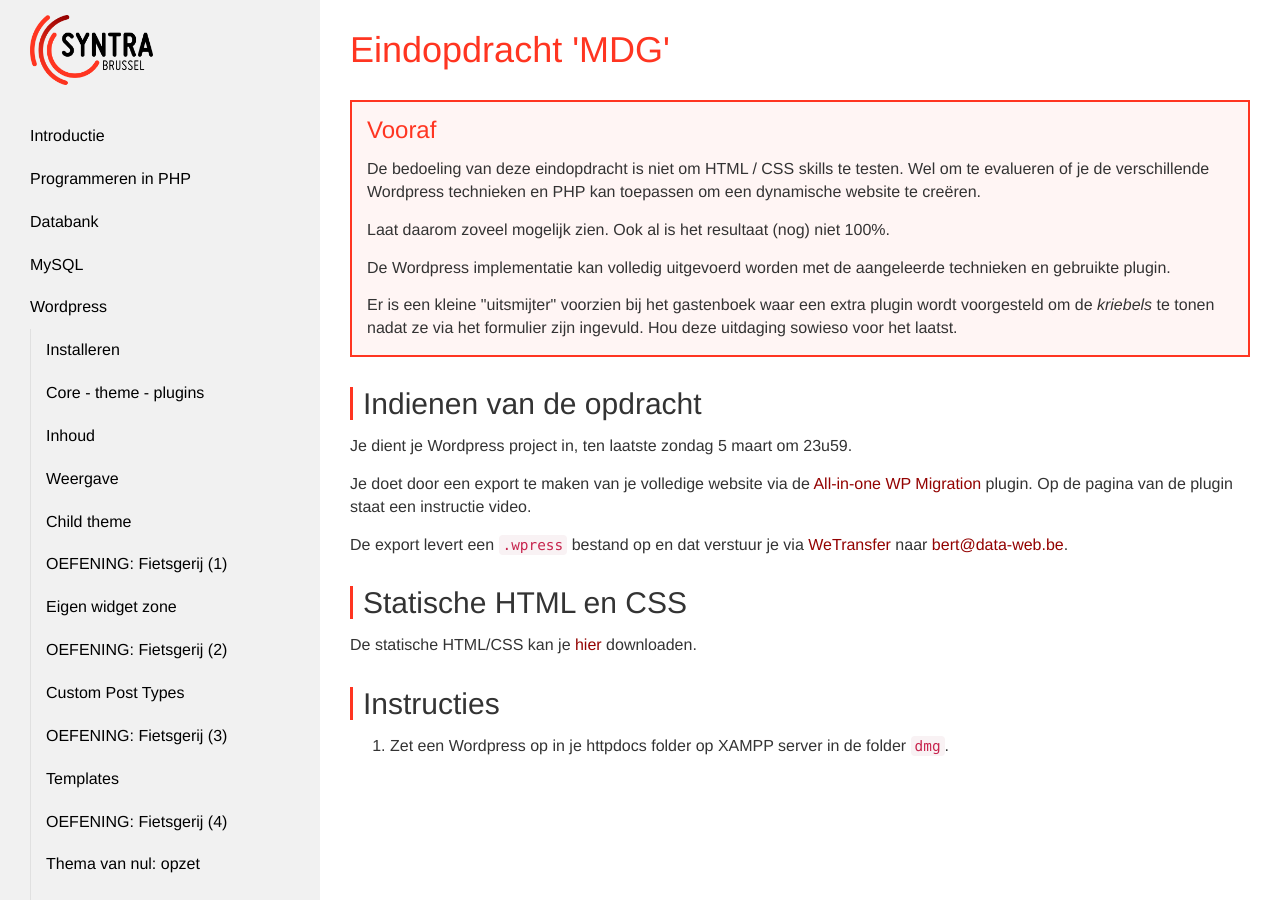
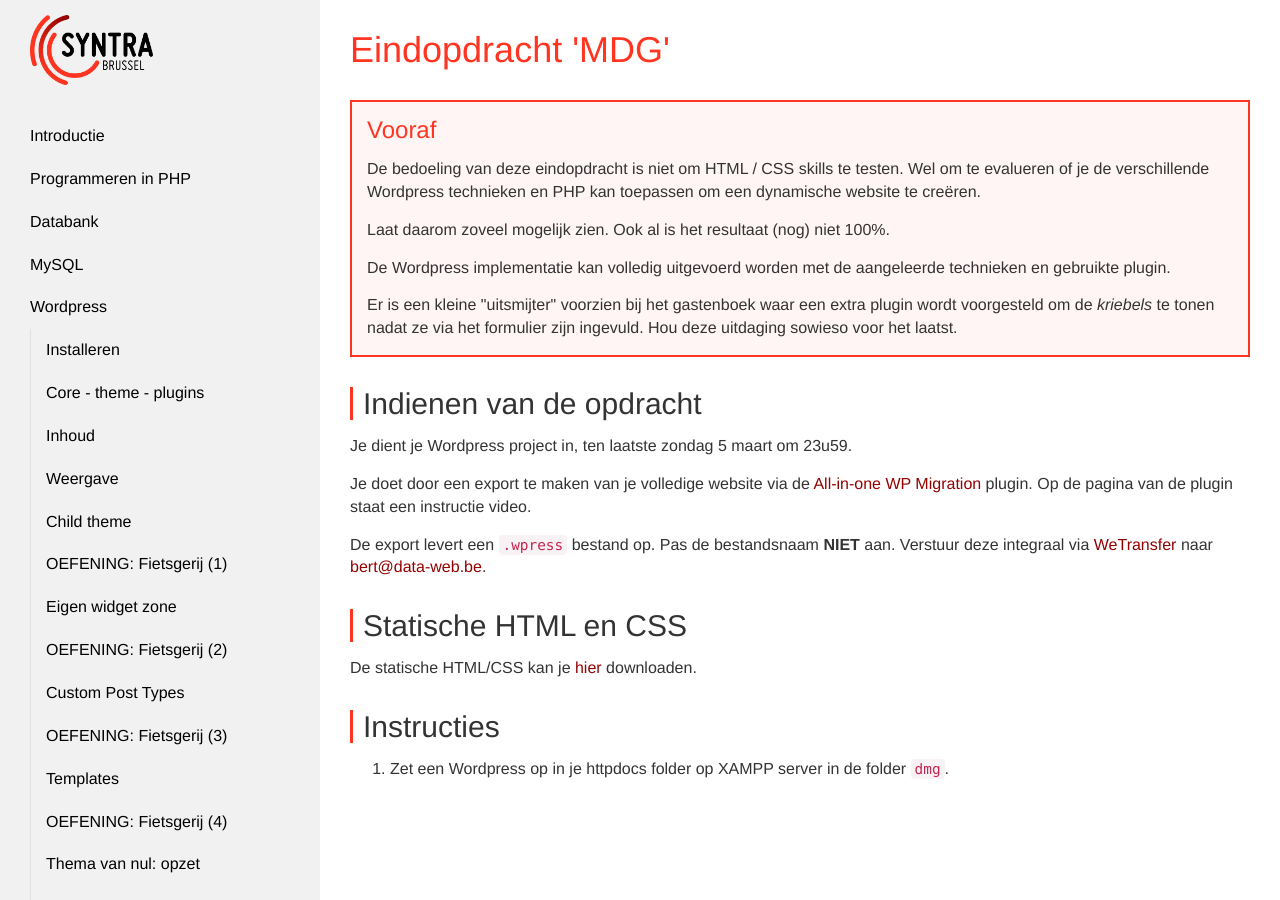
Before and after one commit to Syntra-Brussel/dynamische-webtechnieken, a Jekyll site: the page built from wordpress/eindopdracht.md, in a window 1280 px wide and 900 px high. Built offline with Jekyll 4.4.1, drawn with Linux system fonts in a browser that asks for light colours; nearby versions of some CDN libraries; a script that is not in the unit is left out.

Commit message:
Update eindopdracht.md

```diff
--- a/wordpress/eindopdracht.md
+++ b/wordpress/eindopdracht.md
@@ -19,7 +19,7 @@ Je dient je Wordpress project in, ten laatste zondag 5 maart om 23u59.
 
 Je doet door een export te maken van je volledige website via de <a href="https://nl.wordpress.org/plugins/all-in-one-wp-migration/">All-in-one WP Migration</a> plugin. Op de pagina van de plugin staat een instructie video.
 
-De export levert een <code>.wpress</code> bestand op en dat verstuur je via <a href="https://www.wetransfer.com">WeTransfer</a> naar <a href="mailto:bert@data-web.be">bert@data-web.be</a>.
+De export levert een <code>.wpress</code> bestand op. Pas de bestandsnaam <strong>NIET</strong> aan. Verstuur deze integraal via <a href="https://www.wetransfer.com">WeTransfer</a> naar <a href="mailto:bert@data-web.be">bert@data-web.be</a>.
 
 ## Statische HTML en CSS
 
```
